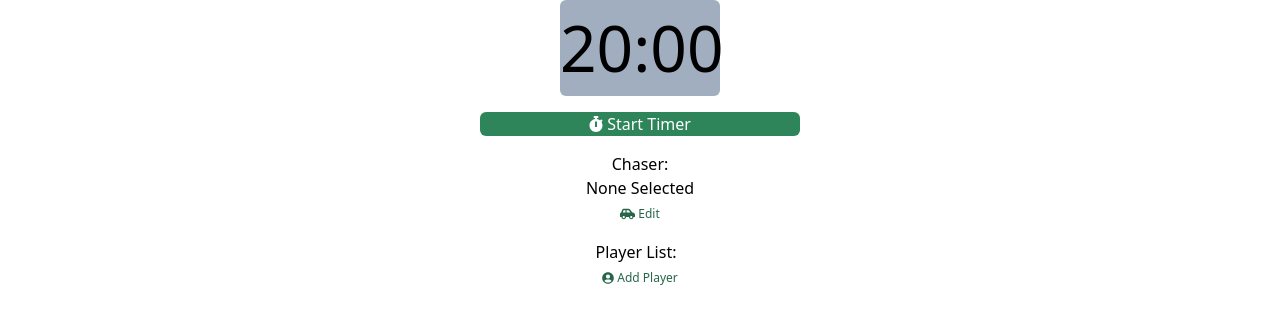
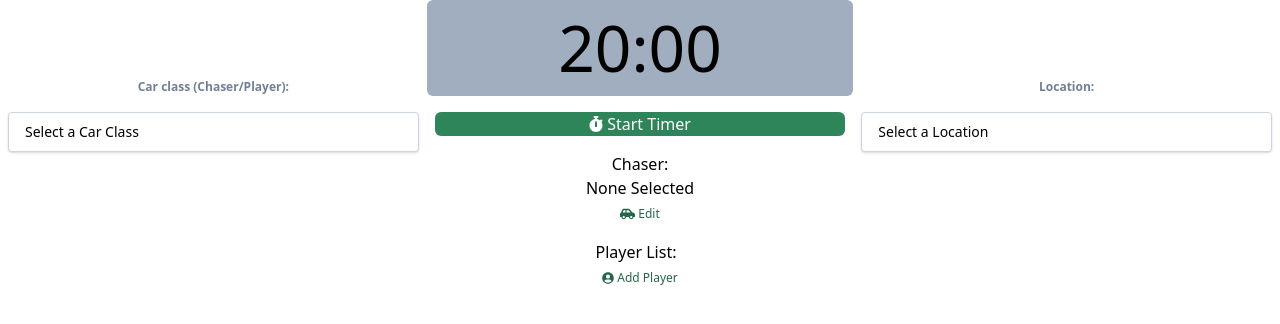
Before and after one commit to robertmorton1987/FH4_Scoreboard, a Vue app in the folder scoreboard/: page / in a window 1280 px wide. Shown: the top 324 px of the page. Built offline with nearby package versions, Linux system fonts and the light colour scheme.

Commit message:
Setup Car Class and Location setup and format fixes.

```diff
--- a/scoreboard/src/components/Timer.vue
+++ b/scoreboard/src/components/Timer.vue
@@ -1,12 +1,44 @@
 <template>
     <div class="w-full" align="center">
-        <div class="w-full pb-4">
-            <div class="w-40 bg-gray-500 text-black rounded-md text-6xl">{{ timeRemaining }}</div>
+        <div class="flex w-full pb-4">
+            <div class="flex w-1/3 justify-center items-end px-4">
+                <div class="flex text-xs font-bold text-gray-600">
+                    Car class (Chaser/Player):
+                </div>
+            </div>
+            <div class="flex w-1/3 bg-gray-500 text-black rounded-md text-6xl justify-center">{{ timeRemaining }}</div>
+            <div class="flex w-1/3 justify-center items-end px-4">
+                <div class="flex text-xs font-bold text-gray-600">
+                    Location:
+                </div>
+            </div>
         </div>
-        <div class="w-full pb-4">
-            <span v-if="showStart && !isRunning"><button class="w-1/4 bg-green-700 text-white rounded-md" @click="startTimer"> <font-awesome-icon :icon="['fas', 'stopwatch']" /> Start Timer</button></span>
-            <span v-else-if="showPause && isRunning"><button class="w-1/4 bg-red-700 text-white rounded-md" @click="pauseTimer"> <font-awesome-icon :icon="['fas', 'pause-circle']" /> Pause Timer</button></span>
-            <span v-if="!showStart && !isRunning"><button class="w-1/4 bg-green-700 text-white rounded-md" @click="continueTimer"><font-awesome-icon :icon="['fas', 'play-circle']" /> Continue Timer</button></span>
+        <div class="flex w-full">
+            <div class="flex w-1/3">
+                <div class="flex w-full mx-2">
+                    <select class="h-10 items-center text-sm block appearance-none w-full bg-white border border-gray-400 hover:border-gray-500 px-4 py-2 pr-8 rounded shadow leading-tight focus:outline-none focus:shadow-outline" v-model="carClass">
+                        <option value="">Select a Car Class</option>
+                        <option v-for="option in carClasses" v-bind:key="option.value" >
+                            {{ option.text }}
+                        </option>
+                    </select>
+                </div>
+            </div>
+            <div class="flex w-1/3 justify-center">
+                <div v-if="showStart && !isRunning" class="w-full mx-2"><button class="w-full bg-green-700 text-white rounded-md" @click="startTimer"> <font-awesome-icon :icon="['fas', 'stopwatch']" /> Start Timer</button></div>
+                <div v-if="showPause && isRunning" class="w-full mx-2"><button class="w-full bg-red-700 text-white rounded-md" @click="pauseTimer"> <font-awesome-icon :icon="['fas', 'pause-circle']" /> Pause Timer</button></div>
+                <div v-if="!showStart && !isRunning" class="w-full mx-2"><button class="w-full bg-green-700 text-white rounded-md" @click="continueTimer"><font-awesome-icon :icon="['fas', 'play-circle']" /> Continue Timer</button></div>
+            </div>
+            <div class="flex w-1/3 justify-center">
+                <div class="flex w-full mx-2">
+                    <select class="h-10 items-center text-sm block appearance-none w-full bg-white border border-gray-400 hover:border-gray-500 px-4 py-2 pr-8 rounded shadow leading-tight focus:outline-none focus:shadow-outline" v-model="location">
+                        <option value="">Select a Location</option>
+                        <option v-for="option in locations" v-bind:key="option.value">
+                            {{ option.text }}
+                        </option>
+                    </select>
+                </div>
+            </div>
         </div>
         <div v-if="isRunning || showPause" class="w-full">
             <button class="w-1/4 text-red-700 bg-white hover:bg-red-700 hover:text-white rounded-md" @click="cancelTimer"> <font-awesome-icon :icon="['fas', 'ban']" /> Cancel</button>
@@ -29,6 +61,23 @@ export default {
     data() {
         return {
             timeRemaining: "",
+            carClass: "",
+            location: "",
+
+            carClasses: [
+                { text: "C/D", value: "C/D" },
+                { text: "B/C", value: "B/C" },
+                { text: "A/B", value: "A/B" },
+                { text: "S1/A", value: "S1/A" },
+                { text: "S2/S1", value: "S2/S1" },
+                { text: "X/S2", value: "X/S2" }
+            ],
+            locations: [
+                { text: "Ambleside", value: "A" },
+                { text: "Broadway", value: "B" },
+                { text: "Edinburgh", value: "E" }
+            ],
+
             startTime: 1200000,
             currentTime: 0,
 
```
